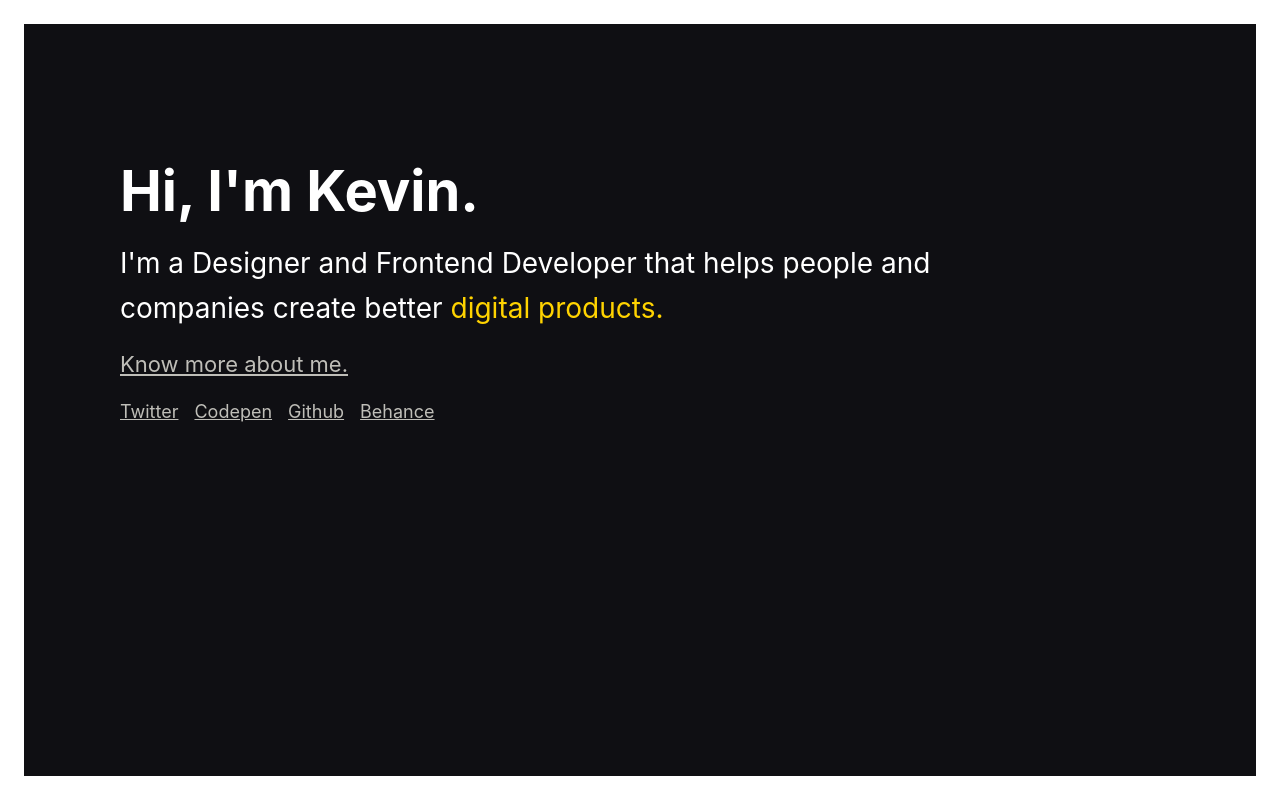
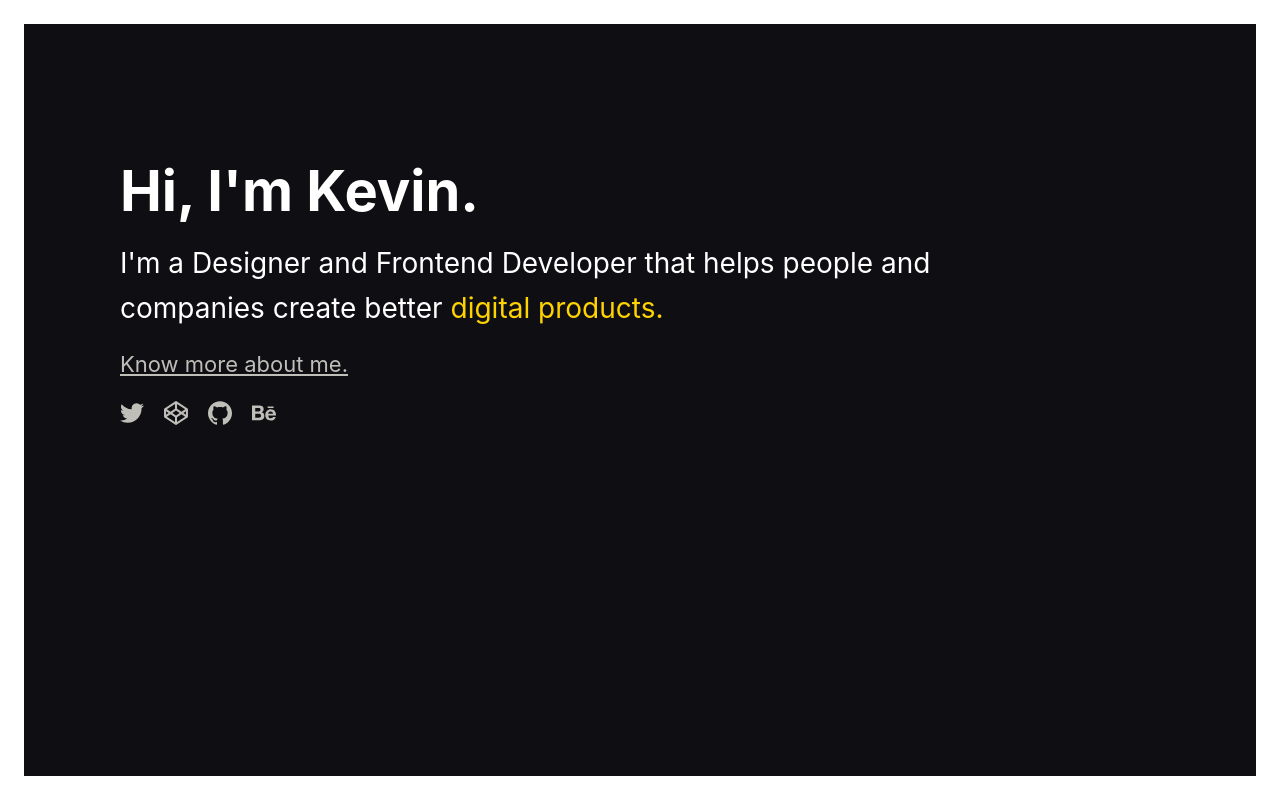
Before and after one commit to kkhenriquez/konrad-design-nuxt, a Nuxt app: page / in a window 1280 px wide. Built offline with nearby package versions, Linux system fonts and the light colour scheme.

Commit message:
Social icons

```diff
--- a/components/SocialNav.vue
+++ b/components/SocialNav.vue
@@ -1,6 +1,25 @@
 <template>
-  <nav>
-    <span>Test</span>
+  <nav class="social-nav">
+    <a href="https://twitter.com/kkhenriquez" class="list-link" title="Twitter">
+      <svg fill="currentColor" viewBox="0 0 24 24" xmlns="http://www.w3.org/2000/svg">
+        <path d="M23.954 4.569a10 10 0 0 1-2.825.775 4.958 4.958 0 0 0 2.163-2.723c-.951.555-2.005.959-3.127 1.184a4.92 4.92 0 0 0-8.384 4.482C7.691 8.094 4.066 6.13 1.64 3.161a4.822 4.822 0 0 0-.666 2.475c0 1.71.87 3.213 2.188 4.096a4.904 4.904 0 0 1-2.228-.616v.061a4.923 4.923 0 0 0 3.946 4.827 4.996 4.996 0 0 1-2.212.085 4.937 4.937 0 0 0 4.604 3.417 9.868 9.868 0 0 1-6.102 2.105c-.39 0-.779-.023-1.17-.067a13.995 13.995 0 0 0 7.557 2.209c9.054 0 13.999-7.496 13.999-13.986 0-.209 0-.42-.015-.63a9.936 9.936 0 0 0 2.46-2.548l-.047-.02z"/>
+      </svg>
+    </a>
+    <a href="https://codepen.io/kkhenriquez" class="list-link" title="Codepen">
+      <svg fill="currentColor" viewBox="0 0 24 24" xmlns="http://www.w3.org/2000/svg">
+        <path d="M24 8.182l-.018-.087-.017-.05c-.01-.024-.018-.05-.03-.075-.003-.018-.015-.034-.02-.05l-.035-.067-.03-.05-.044-.06-.046-.045-.06-.045-.046-.03-.06-.044-.044-.04-.015-.02L12.58.19a1.024 1.024 0 0 0-1.142 0L.453 7.502l-.015.015-.044.035-.06.05-.038.04-.05.056-.037.045-.05.06c-.02.017-.03.03-.03.046l-.05.06-.02.06c-.02.01-.02.04-.03.07l-.01.05C0 8.12 0 8.15 0 8.18v7.497c0 .044.003.09.01.135l.01.046c.005.03.01.06.02.086l.015.05c.01.027.016.053.027.075l.022.05c0 .01.015.04.03.06l.03.04c.015.01.03.04.045.06l.03.04.04.04c.01.013.01.03.03.03l.06.042.04.03.01.014 10.97 7.33c.164.12.375.163.57.163s.39-.06.57-.18l10.99-7.28.014-.01.046-.037.06-.043.048-.036.052-.058.033-.045.04-.06.03-.05.03-.07.016-.052.03-.077.015-.045.03-.08v-7.5c0-.05 0-.095-.016-.14l-.014-.045.044.003zm-11.99 6.28l-3.65-2.44 3.65-2.442 3.65 2.44-3.65 2.44zm-1.034-6.674l-4.473 2.99L2.89 8.362l8.086-5.39V7.79zm-6.33 4.233l-2.582 1.73V10.3l2.582 1.726zm1.857 1.25l4.473 2.99v4.82L2.89 15.69l3.618-2.417v-.004zm6.537 2.99l4.474-2.98 3.613 2.42-8.087 5.39v-4.82zm6.33-4.23l2.583-1.72v3.456l-2.583-1.73zm-1.855-1.24L13.042 7.8V2.97l8.085 5.39-3.612 2.415v.003z"/>
+      </svg>
+    </a>
+    <a href="https://github.com/kkhenriquez" class="list-link" title="Github">
+      <svg fill="currentColor" viewBox="0 0 24 24" xmlns="http://www.w3.org/2000/svg">
+        <path d="M12 .297c-6.63 0-12 5.373-12 12 0 5.303 3.438 9.8 8.205 11.385.6.113.82-.258.82-.577 0-.285-.01-1.04-.015-2.04-3.338.724-4.042-1.61-4.042-1.61C4.422 18.07 3.633 17.7 3.633 17.7c-1.087-.744.084-.729.084-.729 1.205.084 1.838 1.236 1.838 1.236 1.07 1.835 2.809 1.305 3.495.998.108-.776.417-1.305.76-1.605-2.665-.3-5.466-1.332-5.466-5.93 0-1.31.465-2.38 1.235-3.22-.135-.303-.54-1.523.105-3.176 0 0 1.005-.322 3.3 1.23.96-.267 1.98-.399 3-.405 1.02.006 2.04.138 3 .405 2.28-1.552 3.285-1.23 3.285-1.23.645 1.653.24 2.873.12 3.176.765.84 1.23 1.91 1.23 3.22 0 4.61-2.805 5.625-5.475 5.92.42.36.81 1.096.81 2.22 0 1.606-.015 2.896-.015 3.286 0 .315.21.69.825.57C20.565 22.092 24 17.592 24 12.297c0-6.627-5.373-12-12-12"/>
+      </svg>
+    </a>
+    <a href="https://www.behance.net/kkhenriquez" class="list-link" title="Behance">
+      <svg fill="currentColor" viewBox="0 0 24 24" xmlns="http://www.w3.org/2000/svg">
+        <path d="M6.938 4.503c.702 0 1.34.06 1.92.188.577.13 1.07.33 1.485.61.41.28.733.65.96 1.12.225.47.34 1.05.34 1.73 0 .74-.17 1.36-.507 1.86-.338.5-.837.9-1.502 1.22.906.26 1.576.72 2.022 1.37.448.66.665 1.45.665 2.36 0 .75-.13 1.39-.41 1.93-.28.55-.67 1-1.16 1.35-.48.348-1.05.6-1.67.767a7.316 7.316 0 0 1-1.91.254H0V4.51h6.938v-.007zM16.94 16.665c.44.428 1.073.643 1.894.643.59 0 1.1-.148 1.53-.447.424-.29.68-.61.78-.94h2.588c-.403 1.28-1.048 2.2-1.9 2.75-.85.56-1.884.83-3.08.83-.837 0-1.584-.13-2.272-.4a4.948 4.948 0 0 1-1.72-1.14 5.1 5.1 0 0 1-1.077-1.77c-.253-.69-.373-1.45-.373-2.27 0-.803.135-1.54.403-2.23.27-.7.644-1.28 1.12-1.79.495-.51 1.063-.895 1.736-1.194s1.4-.433 2.22-.433c.91 0 1.69.164 2.38.523a4.8 4.8 0 0 1 1.66 1.4c.44.586.75 1.26.94 2.02.19.75.25 1.54.21 2.38h-7.69c0 .84.28 1.632.71 2.065l-.08.03zm-10.24.05c.317 0 .62-.03.906-.093.29-.06.548-.165.763-.3.21-.135.39-.328.52-.583.13-.24.19-.57.19-.96 0-.75-.22-1.29-.64-1.62-.43-.32-.99-.48-1.69-.48H3.24v4.05H6.7v-.03zm13.607-5.65c-.352-.385-.94-.592-1.657-.592-.468 0-.855.074-1.166.238-.302.15-.55.35-.74.59-.19.24-.317.48-.392.75-.075.26-.12.5-.135.71h4.762c-.07-.75-.33-1.3-.68-1.69v.01zM6.52 10.45c.574 0 1.05-.134 1.425-.412.374-.27.554-.72.554-1.338 0-.344-.07-.625-.18-.846-.13-.22-.3-.39-.5-.512-.21-.124-.45-.21-.72-.257a4.426 4.426 0 0 0-.84-.074H3.23v3.44h3.29zm9.098-4.958h5.968v1.454h-5.968V5.48v.01z"/>
+      </svg>
+    </a>
   </nav>
 </template>
 
--- a/nuxt.config.js
+++ b/nuxt.config.js
@@ -21,7 +21,7 @@ module.exports = {
   /*
   ** Customize the progress bar color
   */
-  loading: { color: '#ffd300' },
+  loading: { color: '#ffc40d' },
   /*
   ** Build configuration
   */
--- a/pages/index.vue
+++ b/pages/index.vue
@@ -7,12 +7,7 @@
       I'm a Designer and Frontend Developer that helps people and companies create better <span>digital products.</span>
     </p>
     <a href="/about" class="about-link">Know more about me.</a>
-    <ul>
-      <li class="list-item"><a href="https://twitter.com/kkhenriquez" class="list-link">Twitter</a></li>
-      <li class="list-item"><a href="https://codepen.io/kkhenriquez" class="list-link">Codepen</a></li>
-      <li class="list-item"><a href="https://github.com/kkhenriquez" class="list-link">Github</a></li>
-      <li class="list-item"><a href="https://www.behance.net/kkhenriquez" class="list-link">Behance</a></li>
-    </ul>
+    <SocialNav/>
   </main>
 </template>
 
@@ -86,6 +81,13 @@ ul {
 .list-link:hover {
   color: var(--text-color);
 }
+.social-nav a {
+  margin-right: 4px;
+}
+.social-nav svg {
+  width: 24px;
+  height: 24px;
+}
 @media screen and (min-width: 800px) {
   p {
     font-size: 28px;
```
